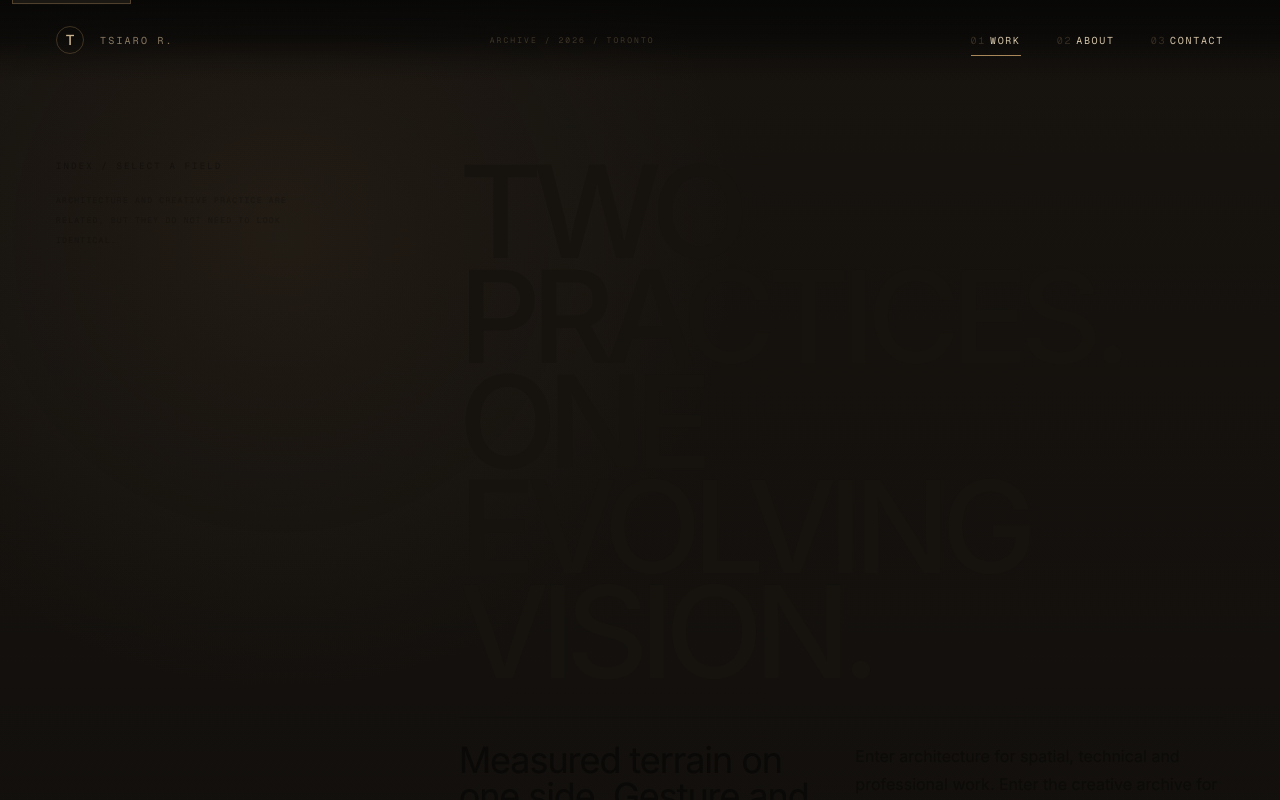
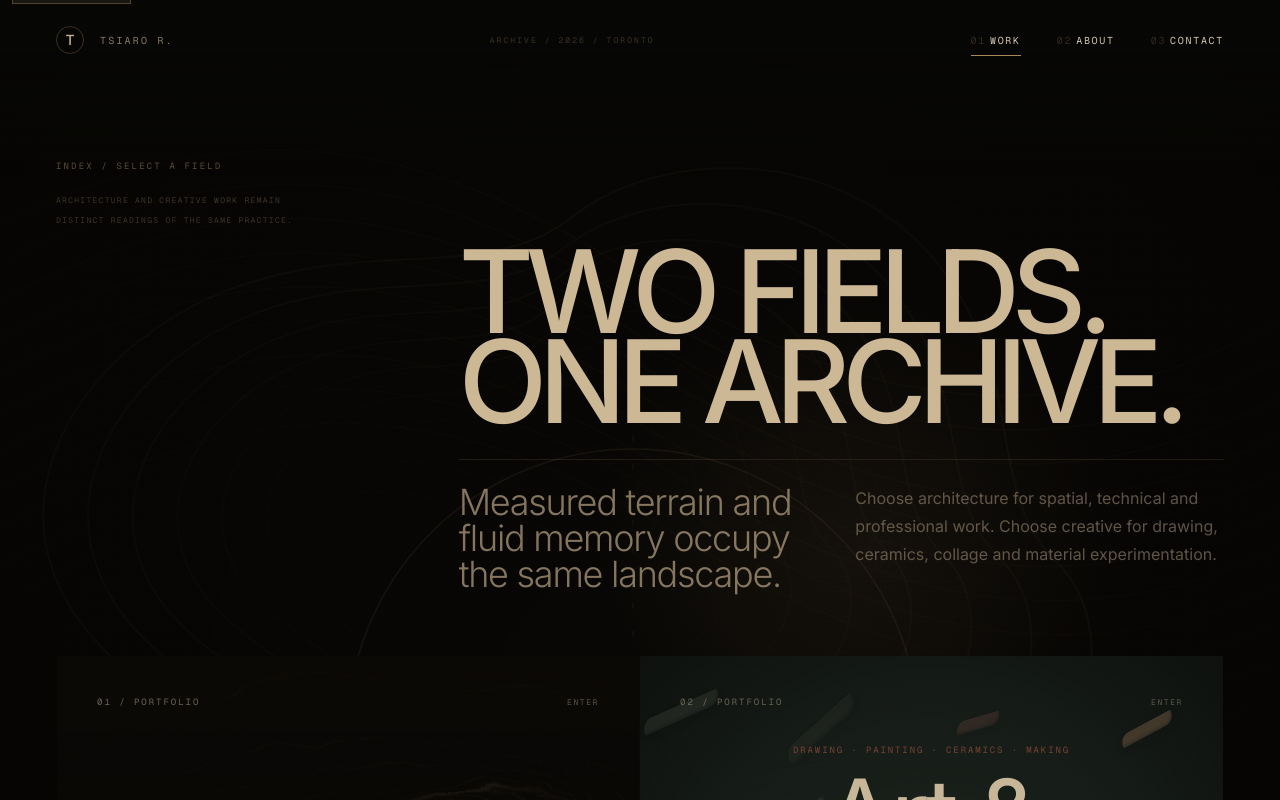
Before and after one commit to Mercy1o/tsiaro-portfolio, a Next.js app: page /work in a window 1280 px wide. Shown: the top 800 px of the page. Built offline with nearby package versions, Linux system fonts and the light colour scheme.

Commit message:
refactor: blend work index into continuous dark atmosphere

```diff
--- a/app/work/page.tsx
+++ b/app/work/page.tsx
@@ -1,10 +1,11 @@
 import type { Metadata } from "next";
 import PortfolioSelector, { type PortfolioMode } from "@/components/PortfolioSelector";
+import AtmosphericTerrain from "@/components/AtmosphericTerrain";
 
 export const metadata: Metadata = {
   title: "Work",
   description:
-    "Explore Tsiaro Rakototiana's architectural portfolio and creative art portfolio as two distinct bodies of work.",
+    "Explore Tsiaro Rakototiana's architectural portfolio and creative art portfolio as two connected bodies of work.",
 };
 
 export default async function WorkPage({
@@ -17,28 +18,32 @@ export default async function WorkPage({
     portfolio === "architecture" || portfolio === "creative" ? portfolio : null;
 
   return (
-    <main className="archive-paper min-h-screen px-5 pb-28 pt-32 md:px-10 md:pt-40 lg:px-14">
-      <div className="mx-auto max-w-[1600px]">
-        <header className="grid min-h-[54vh] gap-10 border-b border-black/15 pb-14 md:grid-cols-12 md:items-end md:pb-16">
+    <main className="relative min-h-screen overflow-hidden bg-[#090806] px-5 pb-28 pt-32 text-[#d2c0a0] md:px-10 md:pt-40 lg:px-14">
+      <AtmosphericTerrain variant="hybrid" tone="dark" className="fixed inset-0 opacity-55" />
+      <div className="fixed inset-x-0 top-0 h-44 bg-gradient-to-b from-[#070706] via-[#070706]/76 to-transparent" />
+      <div className="fixed inset-x-0 bottom-0 h-44 bg-gradient-to-t from-[#070706] via-[#070706]/70 to-transparent" />
+
+      <div className="relative z-10 mx-auto max-w-[1600px]">
+        <header className="grid min-h-[62vh] gap-10 pb-14 md:grid-cols-12 md:items-end md:pb-16">
           <div className="self-start md:col-span-3">
-            <p className="font-mono text-[9px] uppercase tracking-[.24em] text-black/42">
+            <p className="font-mono text-[9px] uppercase tracking-[.24em] text-[#9a805d]/58">
               INDEX / SELECT A FIELD
             </p>
-            <p className="mt-4 max-w-[15rem] font-mono text-[8px] uppercase leading-5 tracking-[.16em] text-black/28">
-              Architecture and creative practice are related, but they do not need to look identical.
+            <p className="mt-4 max-w-[15rem] font-mono text-[8px] uppercase leading-5 tracking-[.16em] text-[#846f57]/44">
+              Architecture and creative work remain distinct readings of the same practice.
             </p>
           </div>
 
           <div className="md:col-span-8 md:col-start-5">
-            <h1 className="resonance-title max-w-6xl text-[#16130f]">
-              Two practices.<br />One evolving vision.
+            <h1 className="max-w-6xl text-[clamp(4rem,9vw,9.5rem)] font-medium uppercase leading-[.78] tracking-[-.07em] text-[#cdb896]">
+              Two fields.<br />One archive.
             </h1>
-            <div className="mt-8 grid gap-7 border-t border-black/15 pt-6 md:grid-cols-2">
-              <p className="font-editorial text-3xl leading-[1] tracking-[-.03em] text-black/72 md:text-4xl">
-                Measured terrain on one side. Gesture and memory on the other.
+            <div className="mt-8 grid gap-7 border-t border-[#a98758]/16 pt-6 md:grid-cols-2">
+              <p className="text-2xl font-light leading-[1] tracking-[-.035em] text-[#b6a181]/72 md:text-4xl">
+                Measured terrain and fluid memory occupy the same landscape.
               </p>
-              <p className="max-w-lg text-sm leading-6 text-black/52 md:text-base md:leading-7">
-                Enter architecture for spatial, technical and professional work. Enter the creative archive for drawing, painting, ceramics, collage and making.
+              <p className="max-w-lg text-sm leading-6 text-[#9e8e76]/58 md:text-base md:leading-7">
+                Choose architecture for spatial, technical and professional work. Choose creative for drawing, ceramics, collage and material experimentation.
               </p>
             </div>
           </div>
```
